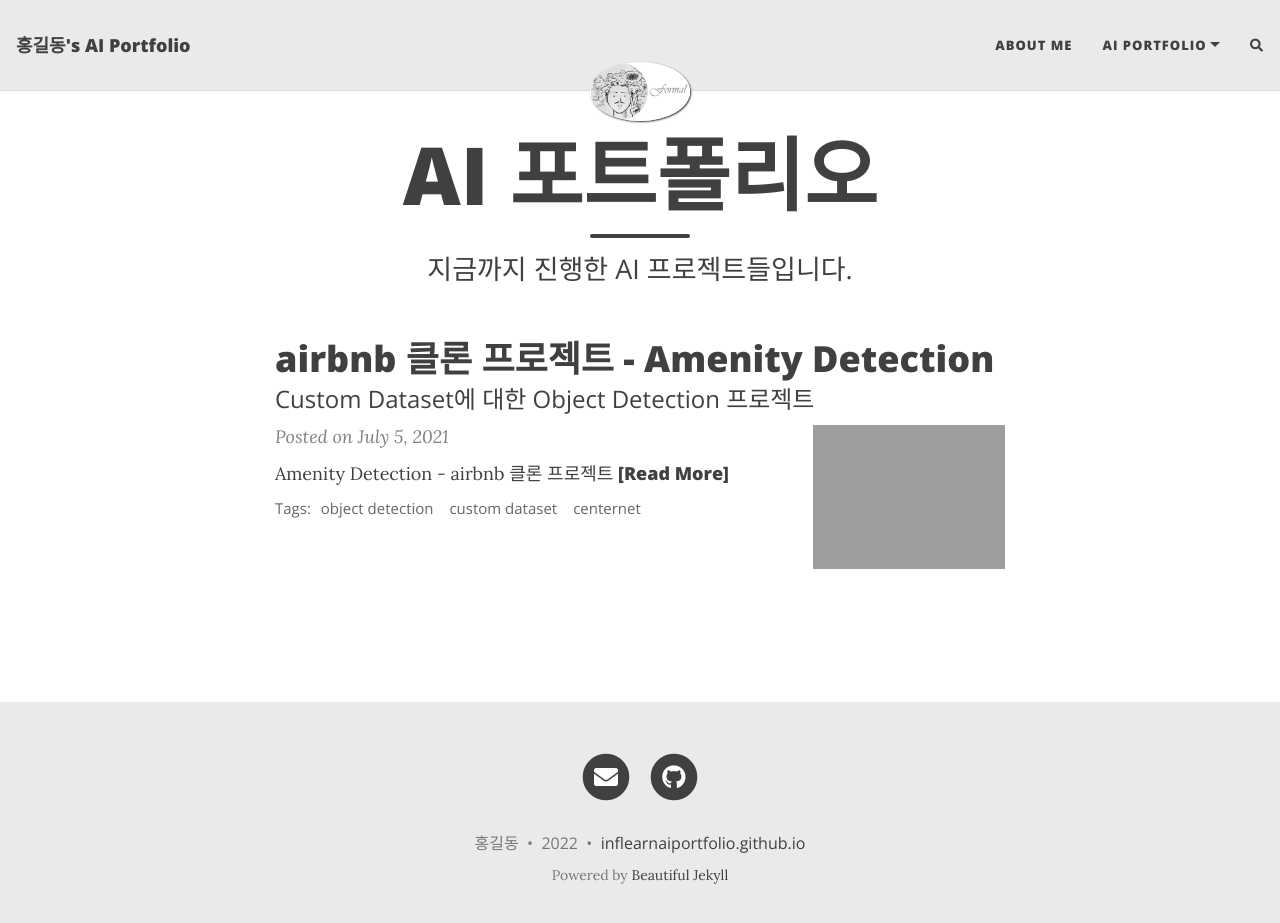
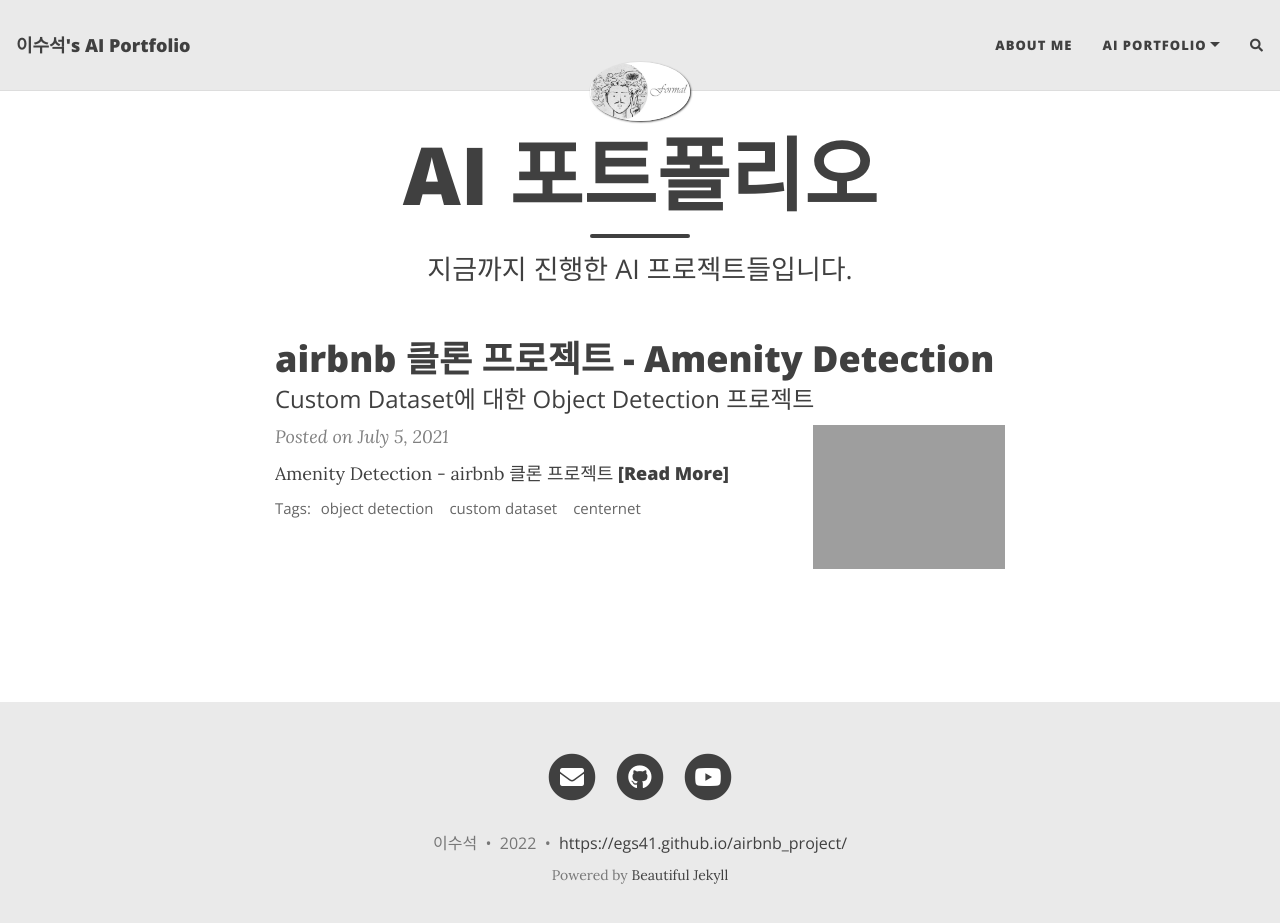
Before and after one commit to egs41/airbnb_project, a Jekyll site: the page built from index.html, in a window 1280 px wide and 936 px high. Shown: the top 923 px of the window. Built offline with Jekyll 4.4.1, drawn with Linux system fonts in a browser that asks for light colours; nearby versions of some CDN libraries; the list of posts is cut into pages by our own code; comment, search, counter and statistics services are not loaded.

Commit message:
Update _config.yml

```diff
--- a/_config.yml
+++ b/_config.yml
@@ -6,17 +6,17 @@
 # --- Required options --- #
 
 # Name of website
-title: 홍길동's AI Portfolio
+title: 이수석's AI Portfolio
 
 # Your name to show in the footer
-author: 홍길동
+author: 이수석
 
 # --- List of links in the navigation bar --- #
 
 navbar-links:
   About Me: "aboutme"
   AI Portfolio:
-    - Airbnb Amenity Detection: "2021-07-05-airbnb-clone-project-amenity-detection"
+    - Airbnb Amenity Detection: "2022-10-15-airbnb-clone-project-amenity-detection"
 
 # --- Logo --- #
 
@@ -37,12 +37,12 @@ round-avatar: true
 # Select the social network links that you want to show in the footer.
 # Uncomment the links you want to show and add your information to each one.
 social-network-links:
-  email: "help@aischool.ai"
+  email: "egs5328@gmail.com"
 #  facebook: deanattali
-  github: inflearnaiportfolio
+  github: egs41
 #  twitter: daattali
 #  patreon: DeanAttali
-#  youtube: c/daattali
+  youtube: "https://www.youtube.com/channel/UCCEBxb2QAg-rdA-alML9AEQ"
 #  medium: yourname
 #  reddit: yourname
 #  linkedin: daattali
@@ -76,7 +76,7 @@ share-links-active:
 
 # How to display the link to your website in the footer
 # Remove this if you don't want a link in the footer
-url-pretty: "inflearnaiportfolio.github.io"
+url-pretty: "https://egs41.github.io/airbnb_project/"
 
 # Excerpt word length - Truncate the excerpt of each post on the feed page to the specified number of words
 excerpt_length: 50
```
